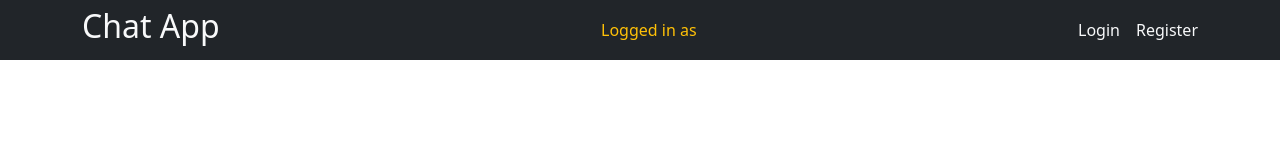
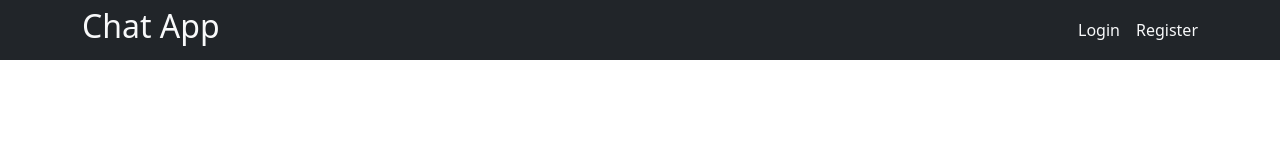
Before and after one commit to Huyllee/chat-app-frontend, a React (Create React App) app: page /register in a window 1280 px wide. Shown: the top 160 px of the page. Built offline with nearby package versions, Linux system fonts and the light colour scheme.

Commit message:
create logout user service using useContext

```diff
--- a/src/components/Navbar.jsx
+++ b/src/components/Navbar.jsx
@@ -4,7 +4,7 @@ import { Link } from "react-router-dom";
 import { UserContext } from "../context/UserContext";
 
 const NavBar = () => {
-  const { user } = useContext(UserContext);
+  const { user, logoutUser } = useContext(UserContext);
 
   return (
     <Navbar bg="dark" className="mb-4" style={{ height: "3.75rem" }}>
@@ -14,15 +14,32 @@ const NavBar = () => {
             Chat App
           </Link>
         </h2>
+        {user && (
           <span className="text-warning">Logged in as {user?.name}</span>
+        )}
         <Nav>
           <Stack direction="horizontal" gap={3}>
+            {user ? (
+              <Link
+                onClick={logoutUser}
+                to="/login"
+                className="link-light text-decoration-none"
+              >
+                Logout
+              </Link>
+            ) : (
+              <>
                 <Link to="/login" className="link-light text-decoration-none">
                   Login
                 </Link>
-            <Link to="/register" className="link-light text-decoration-none">
+                <Link
+                  to="/register"
+                  className="link-light text-decoration-none"
+                >
                   Register
                 </Link>
+              </>
+            )}
           </Stack>
         </Nav>
       </Container>
--- a/src/context/UserContext.js
+++ b/src/context/UserContext.js
@@ -40,6 +40,11 @@ export const UserContextProvider = ({ children }) => {
     [registerInfo]
   );
 
+  const logoutUser = useCallback(() => {
+    localStorage.removeItem("user");
+    setUser(null);
+  }, []);
+
   const updateRegisterInfo = useCallback((info) => {
     setRegisterInfo(info);
   }, []);
@@ -53,6 +58,7 @@ export const UserContextProvider = ({ children }) => {
         updateRegisterInfo,
         registerError,
         registerLoading,
+        logoutUser,
       }}
     >
       {children}
```
Lines whose indentation alone changed are shown as unchanged.
